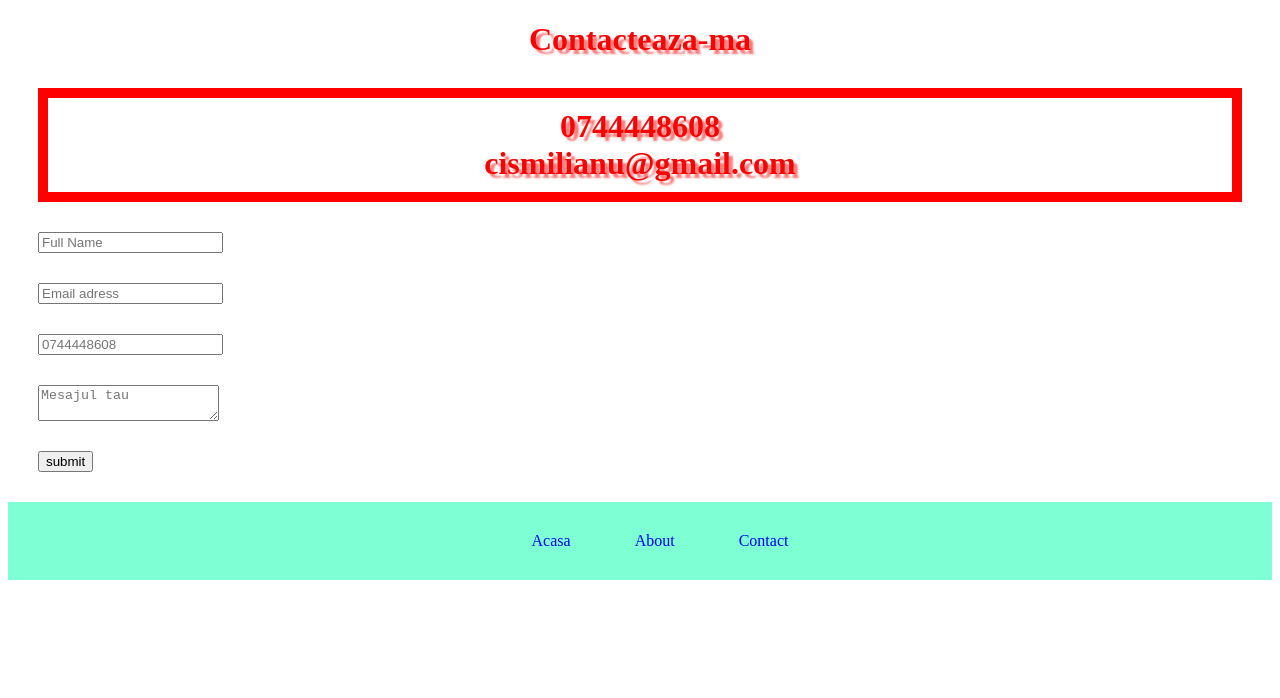
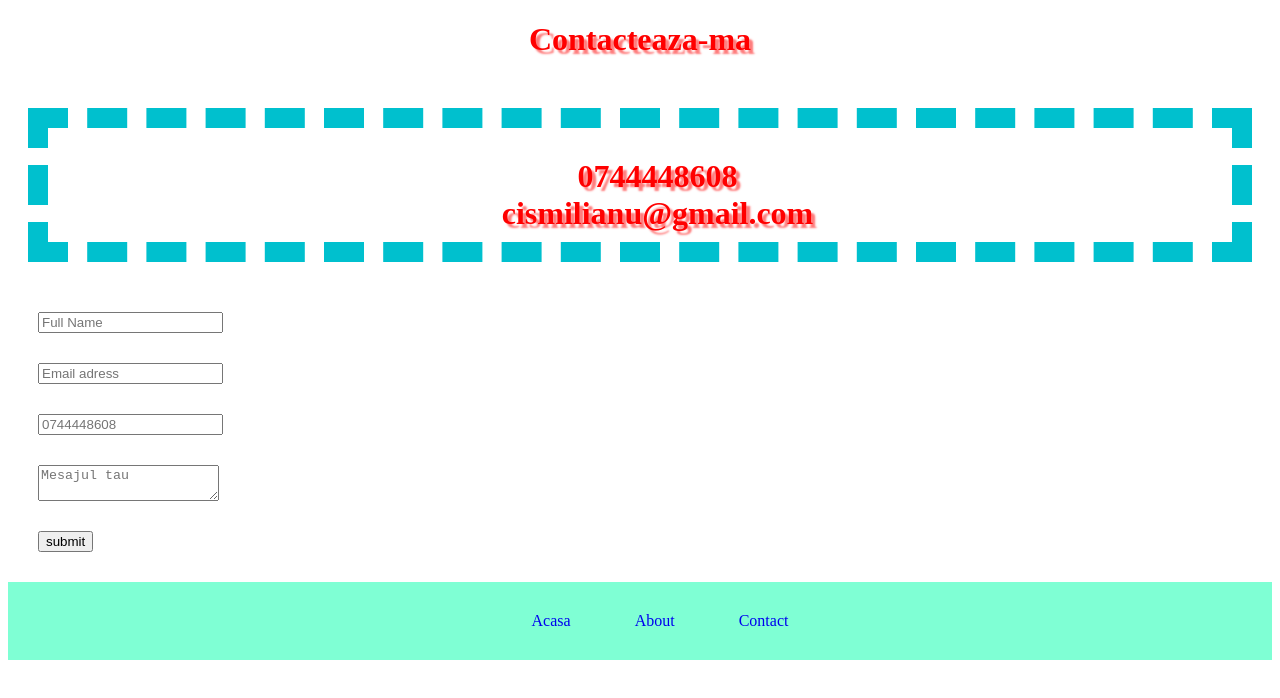
Before and after one commit to SilviuCismilianu/Demo-Repo, a plain HTML site: page contact.html in a window 1280 px wide. Drawn offline with Linux system fonts and the light colour scheme.

Commit message:
correction

```diff
--- a/contact.html
+++ b/contact.html
@@ -10,7 +10,7 @@
 <body>
     <h1>Contacteaza-ma <br>
 
-<div class="containerC">
+<div class="container">
     0744448608 <br>
     cismilianu@gmail.com <br></div>
        </h1>
@@ -18,7 +18,7 @@
        <form name="contact" method="POST" data-netlify="true">
 
     <form>
-             <input type="text" name="name" placeholder="Full Name" required>
+        <input type="text" name="name" placeholder="Full Name" required>
         <input type="email" Name="email" placeholder="Email adress" required>
         <input type="tel" name="Numar Telefon" placeholder="0744448608">
         <textarea name="Mesaj" placeholder="Mesajul tau"></textarea>
```
